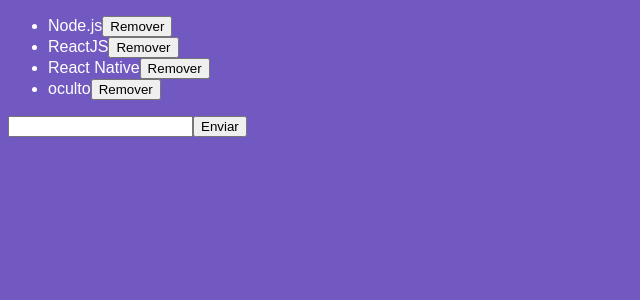
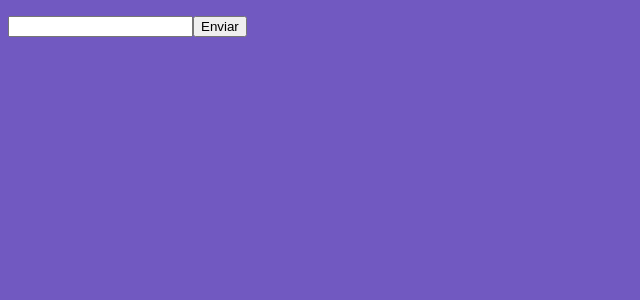
Before and after one commit to DarianeLourdes/IntroductionReact, a React app: page / in a window 1280 px wide. Shown: the top 300 px of the page, without its empty margins (0-640 px from the left). Built offline with nearby package versions, Linux system fonts and the light colour scheme.

Commit message:
chore: ciclo de vida do componente

```diff
--- a/src/components/TechList.js
+++ b/src/components/TechList.js
@@ -5,12 +5,29 @@
 class TechList extends Component {
   state = {
     newTech: '',
-    techs: [
-      'Node.js',
-      'ReactJS',
-      'React Native'
-    ]
+    techs: []
   };
+
+  // Executado assim que o componente aparece na tela
+  componentDidMount() {
+    const techs = localStorage.getItem('techs');
+
+    if (techs) {
+      this.setState({ techs: JSON.parse(techs) });
+    }
+  }
+
+  // Executado sempre que houver alterações nas props ou estado
+  componentDidUpdate(_, prevState) {
+    if (prevState.techs !== this.state.techs) {
+      localStorage.setItem('techs',JSON.stringify(this.state.techs))
+    }
+  }
+
+  //Executado quando o componente deixa de existir
+  componentWillUnmount(){
+
+  }
 
   handleInputChange = e => {
     this.setState({ newTech: e.target.value });
@@ -40,7 +57,6 @@
               onDelete={() => this.handleDelete(tech)}
             />
           ))}
-          <TechItem />
         </ul>
         <input
           type="text"
```
